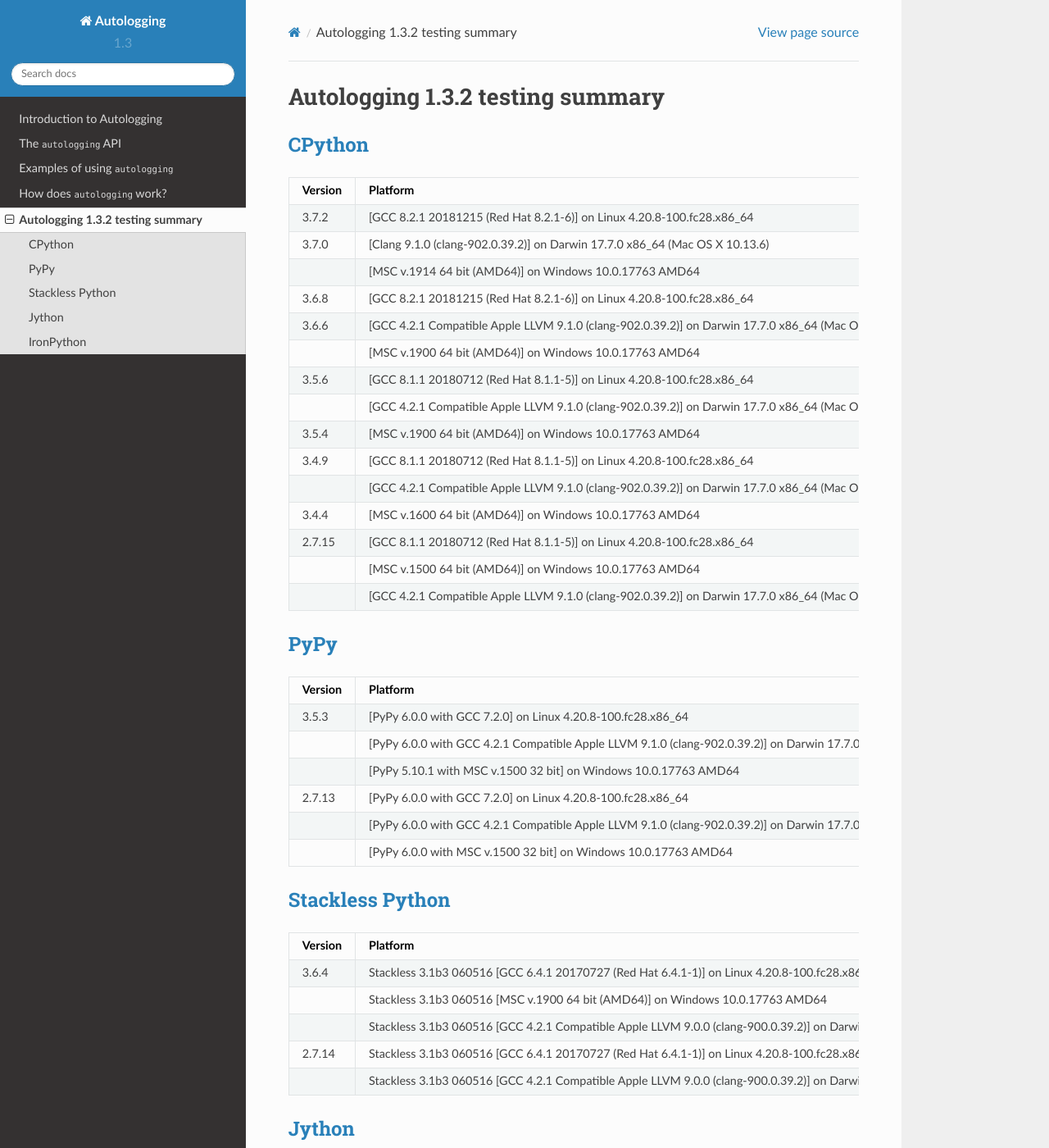
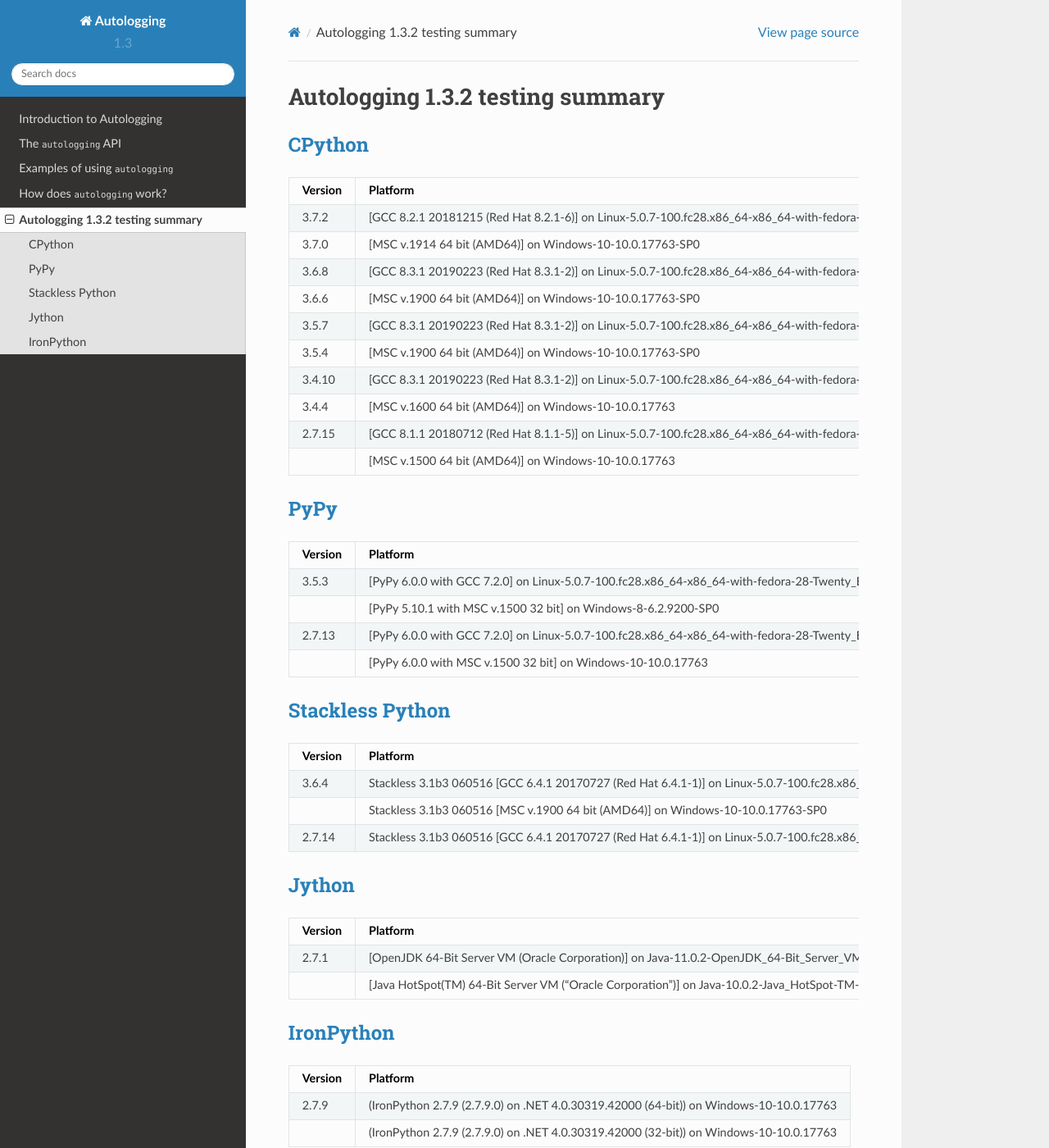
Before and after one commit to mzipay/Autologging, a Sphinx documentation site: the page built from doc/source/testing.rst, in a window 1280 px wide and 1400 px high. Shown: the whole window at 82% size. Built offline with Sphinx 7.4.7 and the Read the Docs theme 2.0.0, drawn with Linux system fonts in a browser that asks for light colours; some of the changed text lies outside the part shown.

Commit message:
update testing summary for Linux & Windows

```diff
--- a/doc/source/testing.rst
+++ b/doc/source/testing.rst
@@ -11,96 +11,76 @@
 `CPython`_
 ==========
 
-+---------+-------------------------------------------------------------------------------------------------------+
-| Version | Platform                                                                                              |
-+=========+=======================================================================================================+
-| 3.7.2   | [GCC 8.2.1 20181215 (Red Hat 8.2.1-6)] on Linux 4.20.8-100.fc28.x86_64                                |
-+---------+-------------------------------------------------------------------------------------------------------+
-| 3.7.0   | [Clang 9.1.0 (clang-902.0.39.2)] on Darwin 17.7.0 x86_64 (Mac OS X 10.13.6)                           |
-+---------+-------------------------------------------------------------------------------------------------------+
-|         | [MSC v.1914 64 bit (AMD64)] on Windows 10.0.17763 AMD64                                               |
-+---------+-------------------------------------------------------------------------------------------------------+
-| 3.6.8   | [GCC 8.2.1 20181215 (Red Hat 8.2.1-6)] on Linux 4.20.8-100.fc28.x86_64                                |
-+---------+-------------------------------------------------------------------------------------------------------+
-| 3.6.6   | [GCC 4.2.1 Compatible Apple LLVM 9.1.0 (clang-902.0.39.2)] on Darwin 17.7.0 x86_64 (Mac OS X 10.13.6) |
-+---------+-------------------------------------------------------------------------------------------------------+
-|         | [MSC v.1900 64 bit (AMD64)] on Windows 10.0.17763 AMD64                                               |
-+---------+-------------------------------------------------------------------------------------------------------+
-| 3.5.6   | [GCC 8.1.1 20180712 (Red Hat 8.1.1-5)] on Linux 4.20.8-100.fc28.x86_64                                |
-+---------+-------------------------------------------------------------------------------------------------------+
-|         | [GCC 4.2.1 Compatible Apple LLVM 9.1.0 (clang-902.0.39.2)] on Darwin 17.7.0 x86_64 (Mac OS X 10.13.6) |
-+---------+-------------------------------------------------------------------------------------------------------+
-| 3.5.4   | [MSC v.1900 64 bit (AMD64)] on Windows 10.0.17763 AMD64                                               |
-+---------+-------------------------------------------------------------------------------------------------------+
-| 3.4.9   | [GCC 8.1.1 20180712 (Red Hat 8.1.1-5)] on Linux 4.20.8-100.fc28.x86_64                                |
-+---------+-------------------------------------------------------------------------------------------------------+
-|         | [GCC 4.2.1 Compatible Apple LLVM 9.1.0 (clang-902.0.39.2)] on Darwin 17.7.0 x86_64 (Mac OS X 10.13.6) |
-+---------+-------------------------------------------------------------------------------------------------------+
-| 3.4.4   | [MSC v.1600 64 bit (AMD64)] on Windows 10.0.17763 AMD64                                               |
-+---------+-------------------------------------------------------------------------------------------------------+
-| 2.7.15  | [GCC 8.1.1 20180712 (Red Hat 8.1.1-5)] on Linux 4.20.8-100.fc28.x86_64                                |
-+---------+-------------------------------------------------------------------------------------------------------+
-|         | [MSC v.1500 64 bit (AMD64)] on Windows 10.0.17763 AMD64                                               |
-+---------+-------------------------------------------------------------------------------------------------------+
-|         | [GCC 4.2.1 Compatible Apple LLVM 9.1.0 (clang-902.0.39.2)] on Darwin 17.7.0 x86_64 (Mac OS X 10.13.6) |
-+---------+-------------------------------------------------------------------------------------------------------+
++---------+----------------------------------------------------------------------------------------------------------+
+| Version | Platform                                                                                                 |
++=========+==========================================================================================================+
+| 3.7.2   | [GCC 8.2.1 20181215 (Red Hat 8.2.1-6)] on Linux-5.0.7-100.fc28.x86_64-x86_64-with-fedora-28-Twenty_Eight |
++---------+----------------------------------------------------------------------------------------------------------+
+| 3.7.0   | [MSC v.1914 64 bit (AMD64)] on Windows-10-10.0.17763-SP0                                                 |
++---------+----------------------------------------------------------------------------------------------------------+
+| 3.6.8   | [GCC 8.3.1 20190223 (Red Hat 8.3.1-2)] on Linux-5.0.7-100.fc28.x86_64-x86_64-with-fedora-28-Twenty_Eight |
++---------+----------------------------------------------------------------------------------------------------------+
+| 3.6.6   | [MSC v.1900 64 bit (AMD64)] on Windows-10-10.0.17763-SP0                                                 |
++---------+----------------------------------------------------------------------------------------------------------+
+| 3.5.7   | [GCC 8.3.1 20190223 (Red Hat 8.3.1-2)] on Linux-5.0.7-100.fc28.x86_64-x86_64-with-fedora-28-Twenty_Eight |
++---------+----------------------------------------------------------------------------------------------------------+
+| 3.5.4   | [MSC v.1900 64 bit (AMD64)] on Windows-10-10.0.17763-SP0                                                 |
++---------+----------------------------------------------------------------------------------------------------------+
+| 3.4.10  | [GCC 8.3.1 20190223 (Red Hat 8.3.1-2)] on Linux-5.0.7-100.fc28.x86_64-x86_64-with-fedora-28-Twenty_Eight |
++---------+----------------------------------------------------------------------------------------------------------+
+| 3.4.4   | [MSC v.1600 64 bit (AMD64)] on Windows-10-10.0.17763                                                     |
++---------+----------------------------------------------------------------------------------------------------------+
+| 2.7.15  | [GCC 8.1.1 20180712 (Red Hat 8.1.1-5)] on Linux-5.0.7-100.fc28.x86_64-x86_64-with-fedora-28-Twenty_Eight |
++---------+----------------------------------------------------------------------------------------------------------+
+|         | [MSC v.1500 64 bit (AMD64)] on Windows-10-10.0.17763                                                     |
++---------+----------------------------------------------------------------------------------------------------------+
 
 `PyPy`_
 =======
 
-+---------+-----------------------------------------------------------------------------------------------------------------------+
-| Version | Platform                                                                                                              |
-+=========+=======================================================================================================================+
-| 3.5.3   | [PyPy 6.0.0 with GCC 7.2.0] on Linux 4.20.8-100.fc28.x86_64                                                           |
-+---------+-----------------------------------------------------------------------------------------------------------------------+
-|         | [PyPy 6.0.0 with GCC 4.2.1 Compatible Apple LLVM 9.1.0 (clang-902.0.39.2)] on Darwin 17.7.0 x86_64 (Mac OS X 10.13.6) |
-+---------+-----------------------------------------------------------------------------------------------------------------------+
-|         | [PyPy 5.10.1 with MSC v.1500 32 bit] on Windows 10.0.17763 AMD64                                                      |
-+---------+-----------------------------------------------------------------------------------------------------------------------+
-| 2.7.13  | [PyPy 6.0.0 with GCC 7.2.0] on Linux 4.20.8-100.fc28.x86_64                                                           |
-+---------+-----------------------------------------------------------------------------------------------------------------------+
-|         | [PyPy 6.0.0 with GCC 4.2.1 Compatible Apple LLVM 9.1.0 (clang-902.0.39.2)] on Darwin 17.7.0 x86_64 (Mac OS X 10.13.6) |
-+---------+-----------------------------------------------------------------------------------------------------------------------+
-|         | [PyPy 6.0.0 with MSC v.1500 32 bit] on Windows 10.0.17763 AMD64                                                       |
-+---------+-----------------------------------------------------------------------------------------------------------------------+
++---------+-----------------------------------------------------------------------------------------------+
+| Version | Platform                                                                                      |
++=========+===============================================================================================+
+| 3.5.3   | [PyPy 6.0.0 with GCC 7.2.0] on Linux-5.0.7-100.fc28.x86_64-x86_64-with-fedora-28-Twenty_Eight |
++---------+-----------------------------------------------------------------------------------------------+
+|         | [PyPy 5.10.1 with MSC v.1500 32 bit] on Windows-8-6.2.9200-SP0                                |
++---------+-----------------------------------------------------------------------------------------------+
+| 2.7.13  | [PyPy 6.0.0 with GCC 7.2.0] on Linux-5.0.7-100.fc28.x86_64-x86_64-with-fedora-28-Twenty_Eight |
++---------+-----------------------------------------------------------------------------------------------+
+|         | [PyPy 6.0.0 with MSC v.1500 32 bit] on Windows-10-10.0.17763                                  |
++---------+-----------------------------------------------------------------------------------------------+
 
 `Stackless Python`_
 ===================
 
-+---------+------------------------------------------------------------------------------------------------------------------------------+
-| Version | Platform                                                                                                                     |
-+=========+==============================================================================================================================+
-| 3.6.4   | Stackless 3.1b3 060516 [GCC 6.4.1 20170727 (Red Hat 6.4.1-1)] on Linux 4.20.8-100.fc28.x86_64                                |
-+---------+------------------------------------------------------------------------------------------------------------------------------+
-|         | Stackless 3.1b3 060516 [MSC v.1900 64 bit (AMD64)] on Windows 10.0.17763 AMD64                                               |
-+---------+------------------------------------------------------------------------------------------------------------------------------+
-|         | Stackless 3.1b3 060516 [GCC 4.2.1 Compatible Apple LLVM 9.0.0 (clang-900.0.39.2)] on Darwin 17.7.0 x86_64 (Mac OS X 10.13.6) |
-+---------+------------------------------------------------------------------------------------------------------------------------------+
-| 2.7.14  | Stackless 3.1b3 060516 [GCC 6.4.1 20170727 (Red Hat 6.4.1-1)] on Linux 4.20.8-100.fc28.x86_64                                |
-+---------+------------------------------------------------------------------------------------------------------------------------------+
-|         | Stackless 3.1b3 060516 [GCC 4.2.1 Compatible Apple LLVM 9.0.0 (clang-900.0.39.2)] on Darwin 17.7.0 x86_64 (Mac OS X 10.13.6) |
-+---------+------------------------------------------------------------------------------------------------------------------------------+
++---------+---------------------------------------------------------------------------------------------------------------------------------+
+| Version | Platform                                                                                                                        |
++=========+=================================================================================================================================+
+| 3.6.4   | Stackless 3.1b3 060516 [GCC 6.4.1 20170727 (Red Hat 6.4.1-1)] on Linux-5.0.7-100.fc28.x86_64-x86_64-with-fedora-28-Twenty_Eight |
++---------+---------------------------------------------------------------------------------------------------------------------------------+
+|         | Stackless 3.1b3 060516 [MSC v.1900 64 bit (AMD64)] on Windows-10-10.0.17763-SP0                                                 |
++---------+---------------------------------------------------------------------------------------------------------------------------------+
+| 2.7.14  | Stackless 3.1b3 060516 [GCC 6.4.1 20170727 (Red Hat 6.4.1-1)] on Linux-5.0.7-100.fc28.x86_64-x86_64-with-fedora-28-Twenty_Eight |
++---------+---------------------------------------------------------------------------------------------------------------------------------+
 
 `Jython`_
 =========
 
-+---------+----------------------------------------------------------------------------------------------------------------------------------------------------+
-| Version | Platform                                                                                                                                           |
-+=========+====================================================================================================================================================+
-| 2.7.1   | [OpenJDK 64-Bit Server VM (Oracle Corporation)] (OpenJDK 64-Bit Server VM, 11.0.1+13) on 4.20.8-100.fc28.x86_64                                    |
-+---------+----------------------------------------------------------------------------------------------------------------------------------------------------+
-|         | [Java HotSpot(TM) 64-Bit Server VM ("Oracle Corporation")] (Java HotSpot(TM) 64-Bit Server VM, 10.0.2+13) on Windows 10.0.17763 AMD64              |
-+---------+----------------------------------------------------------------------------------------------------------------------------------------------------+
-|         | [Java HotSpot(TM) 64-Bit Server VM (Oracle Corporation)] (Java-9.0.4-Java_HotSpot-TM-_64-Bit_Server_VM) on Darwin 17.7.0 x86_64 (Mac OS X 10.13.6) |
-+---------+----------------------------------------------------------------------------------------------------------------------------------------------------+
++---------+----------------------------------------------------------------------------------------------------------------------------------------------------------------------+
+| Version | Platform                                                                                                                                                             |
++=========+======================================================================================================================================================================+
+| 2.7.1   | [OpenJDK 64-Bit Server VM (Oracle Corporation)] on Java-11.0.2-OpenJDK_64-Bit_Server_VM,_11.0.2+7,_Oracle_Corporation-on-Linux-5.0.7-100.fc28.x86_64-amd64           |
++---------+----------------------------------------------------------------------------------------------------------------------------------------------------------------------+
+|         | [Java HotSpot(TM) 64-Bit Server VM ("Oracle Corporation")] on Java-10.0.2-Java_HotSpot-TM-_64-Bit_Server_VM,_10.0.2+13,_-Oracle_Corporation-on-Windows_10-10.0-amd64 |
++---------+----------------------------------------------------------------------------------------------------------------------------------------------------------------------+
 
 `IronPython`_
 =============
 
-+---------+--------------------------------------------------------------------------------------------+
-| Version | Platform                                                                                   |
-+=========+============================================================================================+
-| 2.7.9   | (IronPython 2.7.9 (2.7.9.0) on .NET 4.0.30319.42000 (64-bit)) on Windows 10.0.17763 AMD64  |
-+---------+--------------------------------------------------------------------------------------------+
-|         | (IronPython 2.7.9 (2.7.9.0) on .NET 4.0.30319.42000 (32-bit)) on Windows 10.0.17763 AMD64  |
-+---------+--------------------------------------------------------------------------------------------+
++---------+----------------------------------------------------------------------------------------+
+| Version | Platform                                                                               |
++=========+========================================================================================+
+| 2.7.9   | (IronPython 2.7.9 (2.7.9.0) on .NET 4.0.30319.42000 (64-bit)) on Windows-10-10.0.17763 |
++---------+----------------------------------------------------------------------------------------+
+|         | (IronPython 2.7.9 (2.7.9.0) on .NET 4.0.30319.42000 (32-bit)) on Windows-10-10.0.17763 |
++---------+----------------------------------------------------------------------------------------+
```
